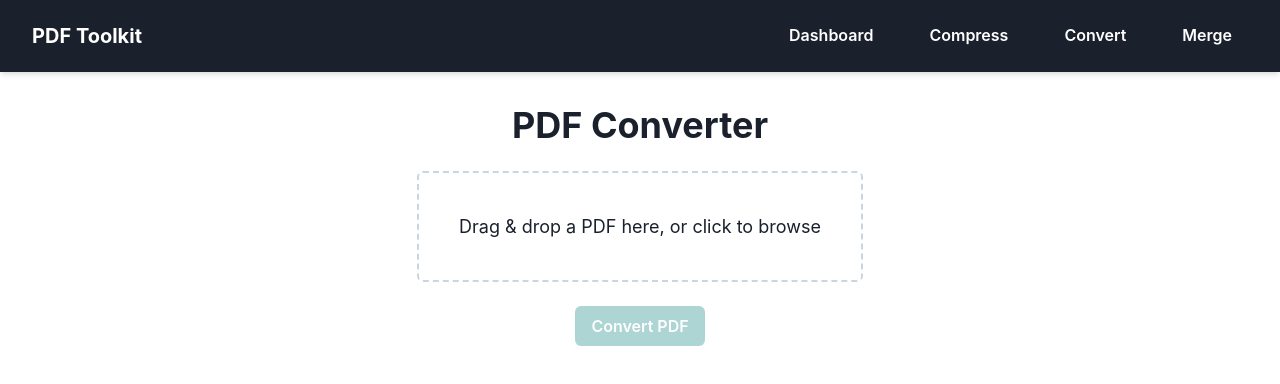
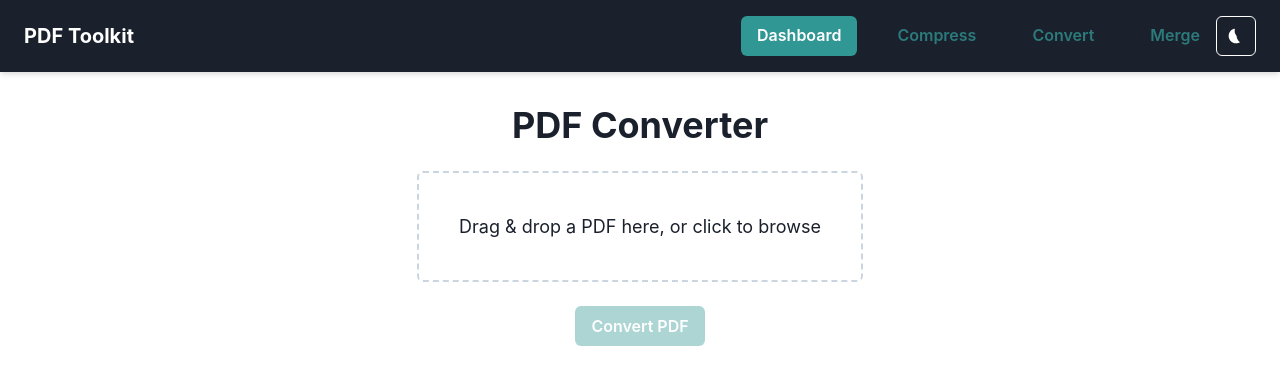
Before and after one commit to Adebozz/pdf-converter, a Next.js app in the folder my-app/: page / in a window 1280 px wide. Shown: the top 384 px of the page. Built offline with nearby package versions, Linux system fonts and the light colour scheme.

Commit message:
`feat: Add Chakra UI navigation and color mode toggle`

```diff
--- a/my-app/components/layout/DashboardLayout.tsx
+++ b/my-app/components/layout/DashboardLayout.tsx
@@ -9,12 +9,27 @@ import {
   HStack,
   Button,
   Spacer,
+  IconButton,
+  VStack,
+  Collapse,
+  useDisclosure,
+  useColorMode,
 } from "@chakra-ui/react";
 import { motion, AnimatePresence } from "framer-motion";
 import { usePathname } from "next/navigation";
+import { HamburgerIcon, CloseIcon, MoonIcon, SunIcon } from "@chakra-ui/icons";
 
 export default function DashboardLayout({ children }: { children: ReactNode }) {
   const pathname = usePathname();
+  const { isOpen, onToggle } = useDisclosure();
+  const { colorMode, toggleColorMode } = useColorMode();
+
+  const navLinks = [
+    { href: "/", label: "Dashboard" },
+    { href: "/compress", label: "Compress" },
+    { href: "/convert", label: "Convert" },
+    { href: "/merge", label: "Merge" },
+  ];
 
   return (
     <Flex direction="column" minH="100vh">
@@ -23,42 +38,84 @@ export default function DashboardLayout({ children }: { children: ReactNode }) {
         as="nav"
         bg="gray.800"
         color="white"
-        px={8}
+        px={6}
         py={4}
         align="center"
         shadow="md"
       >
         <Heading size="md">PDF Toolkit</Heading>
         <Spacer />
-        <HStack spacing={6}>
-          <Link href="/">
-            <Button variant="ghost" color="white">
-              Dashboard
-            </Button>
-          </Link>
-          <Link href="/compress">
-            <Button variant="ghost" color="white">
-              Compress
-            </Button>
-          </Link>
-          <Link href="/convert">
-            <Button variant="ghost" color="white">
-              Convert
-            </Button>
-          </Link>
-          <Link href="/merge">
-            <Button variant="ghost" color="white">
-              Merge
-            </Button>
-          </Link>
+
+        {/* Desktop Nav */}
+        <HStack spacing={6} display={{ base: "none", md: "flex" }}>
+          {navLinks.map((link) => (
+            <Link key={link.href} href={link.href}>
+              <Button
+                variant={pathname === link.href ? "solid" : "ghost"}
+                colorScheme="teal"
+              >
+                {link.label}
+              </Button>
+            </Link>
+          ))}
+        </HStack>
+
+        {/* Right Side Controls */}
+        <HStack spacing={2}>
+          {/* Color Mode Toggle (always visible, not duplicated) */}
+          <IconButton
+            aria-label="Toggle Color Mode"
+            icon={colorMode === "light" ? <MoonIcon /> : <SunIcon />}
+            onClick={toggleColorMode}
+            variant="outline"
+            color="white"
+            borderColor="white"
+          />
+
+          {/* Mobile Menu Button */}
+          <IconButton
+            aria-label="Toggle Menu"
+            icon={isOpen ? <CloseIcon /> : <HamburgerIcon />}
+            display={{ base: "flex", md: "none" }}
+            onClick={onToggle}
+            variant="outline"
+            color="white"
+            borderColor="white"
+          />
         </HStack>
       </Flex>
+
+      {/* Mobile Menu */}
+      <Collapse in={isOpen} animateOpacity>
+        <VStack
+          bg="gray.700"
+          color="white"
+          spacing={4}
+          px={6}
+          py={4}
+          display={{ md: "none" }}
+          align="stretch"
+        >
+          {navLinks.map((link) => (
+            <Link key={link.href} href={link.href}>
+              <Button
+                w="full"
+                variant={pathname === link.href ? "solid" : "ghost"}
+                colorScheme="teal"
+                onClick={onToggle}
+              >
+                {link.label}
+              </Button>
+            </Link>
+          ))}
+        </VStack>
+      </Collapse>
 
       {/* Animated Page Content */}
       <Box flex="1" p={8} overflow="hidden">
         <AnimatePresence mode="wait">
           <motion.div
-            key={pathname} // re-animate when path changes
+            key={pathname}
             initial={{ opacity: 0, y: 20 }}
             animate={{ opacity: 1, y: 0 }}
             exit={{ opacity: 0, y: -20 }}
--- a/my-app/package.json
+++ b/my-app/package.json
@@ -20,6 +20,7 @@
     "clsx": "^2.1.1",
     "formidable": "^3.5.4",
     "framer-motion": "^12.23.12",
+    "lucide-react": "^0.540.0",
     "motion": "^12.18.1",
     "next": "15.4.6",
     "pdf-lib": "^1.17.1",
```
Also changed, not shown: 1 other file (tests, documents, lock files or other folders).
